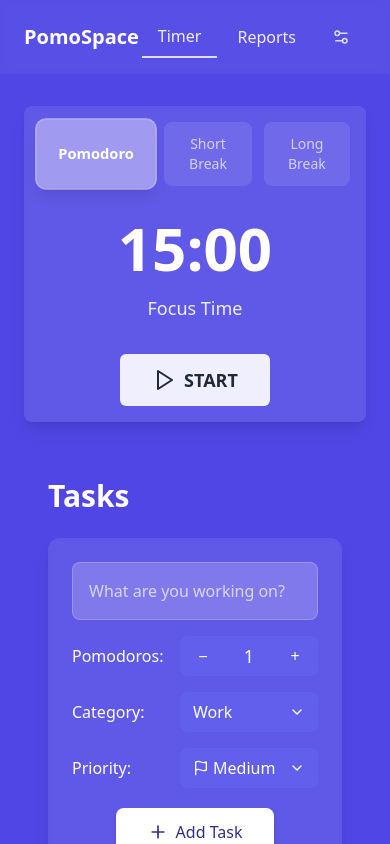
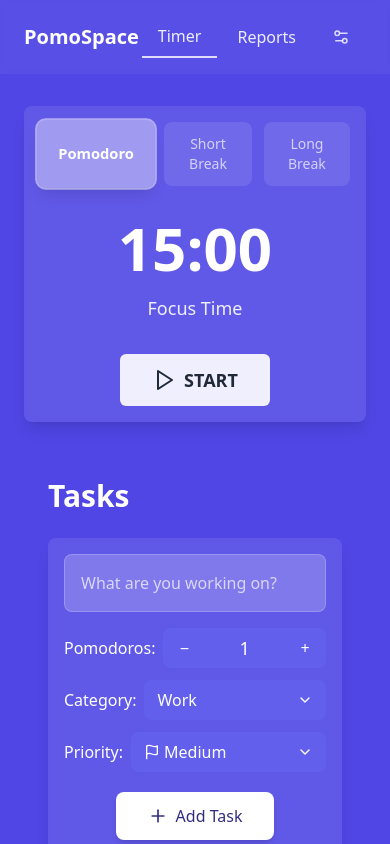
Before and after one commit to JS-qwerty/pomospace, a React (Vite) app: page / in a window 390 px wide. Shown: the top 844 px of the page. Built offline with nearby package versions, Linux system fonts and the light colour scheme.

Commit message:
Perfect task box width match with timer box, improve responsive form controls

```diff
--- a/src/components/TaskList.tsx
+++ b/src/components/TaskList.tsx
@@ -188,7 +188,7 @@ export const TaskList: React.FC<TaskListProps> = ({
       </h2>
 
       {/* Task Input Form - Now in a container box similar to timer */}
-      <div className="mb-8 bg-white/10 backdrop-blur-sm rounded-xl p-6 shadow-lg max-w-md mx-auto">
+      <div className="w-full bg-white/10 backdrop-blur-sm rounded-lg p-4 sm:p-6 shadow-lg mb-8 mx-auto">
         <div className="relative mb-4">
           <input
             type="text"
@@ -200,22 +200,22 @@ export const TaskList: React.FC<TaskListProps> = ({
           />
         </div>
 
-        <div className="grid grid-cols-1 sm:grid-cols-2 md:grid-cols-3 gap-4 sm:gap-3 mb-4">
+        <div className="grid grid-cols-1 sm:grid-cols-2 md:grid-cols-3 gap-3 mb-4">
           {/* Pomodoro Counter */}
           <div className="flex items-center">
-            <span className="text-white mr-2 w-[100px] sm:w-auto">Pomodoros:</span>
-            <div className="inline-flex items-center justify-between bg-indigo-500/50 border border-indigo-500/40 rounded-lg h-10 flex-1 max-w-[180px] px-1 sm:px-0">
+            <span className="text-white mr-2 whitespace-nowrap">Pomodoros:</span>
+            <div className="inline-flex items-center justify-between bg-indigo-500/50 border border-indigo-500/40 rounded-lg h-10 flex-1 max-w-[180px] px-1">
               <button
-                className="w-9 sm:w-8 h-9 sm:h-10 flex items-center justify-center text-white hover:bg-indigo-500/60 active:bg-indigo-500/80 transition-all duration-150 rounded-lg sm:rounded-l-lg sm:rounded-r-none"
+                className="w-8 h-10 flex items-center justify-center text-white hover:bg-indigo-500/60 active:bg-indigo-500/80 transition-all duration-150 rounded-l-lg"
                 onClick={() => setEstimatedPomodoros(Math.max(1, estimatedPomodoros - 1))}
               >
                 −
               </button>
-              <span className="w-9 sm:w-8 h-9 sm:h-10 flex items-center justify-center text-white text-lg font-medium">
+              <span className="w-8 h-10 flex items-center justify-center text-white text-lg font-medium">
                 {estimatedPomodoros}
               </span>
               <button
-                className="w-9 sm:w-8 h-9 sm:h-10 flex items-center justify-center text-white hover:bg-indigo-500/60 active:bg-indigo-500/80 transition-all duration-150 rounded-lg sm:rounded-r-lg sm:rounded-l-none"
+                className="w-8 h-10 flex items-center justify-center text-white hover:bg-indigo-500/60 active:bg-indigo-500/80 transition-all duration-150 rounded-r-lg"
                 onClick={() => setEstimatedPomodoros(estimatedPomodoros + 1)}
               >
                 +
@@ -224,12 +224,12 @@ export const TaskList: React.FC<TaskListProps> = ({
           </div>
 
           {/* Category selector */}
-          <div className="flex items-center justify-start">
-            <span className="text-white mr-2 w-[100px] sm:w-auto">Category:</span>
-            <div className="relative flex-grow max-w-xs">
+          <div className="flex items-center">
+            <span className="text-white mr-2 whitespace-nowrap">Category:</span>
+            <div className="relative flex-grow">
               <button
                 onClick={() => setShowCategorySelect(!showCategorySelect)}
-                className="flex items-center bg-indigo-500/50 border border-indigo-500/40 px-3 py-0 rounded-lg text-white hover:bg-indigo-500/60 transition-colors duration-200 justify-between h-10 w-full"
+                className="flex items-center bg-indigo-500/50 border border-indigo-500/40 px-3 rounded-lg text-white hover:bg-indigo-500/60 transition-colors duration-200 justify-between h-10 w-full"
               >
                 <span className="truncate">{selectedCategory}</span>
                 <ChevronDownIcon size={16} className="ml-1 flex-shrink-0 transition-transform duration-200" style={{ transform: showCategorySelect ? 'rotate(180deg)' : 'rotate(0deg)' }} />
@@ -257,12 +257,12 @@ export const TaskList: React.FC<TaskListProps> = ({
           </div>
 
           {/* Priority selector */}
-          <div className="flex items-center justify-start">
-            <span className="text-white mr-2 w-[100px] sm:w-auto">Priority:</span>
-            <div className="relative flex-grow max-w-xs">
+          <div className="flex items-center">
+            <span className="text-white mr-2 whitespace-nowrap">Priority:</span>
+            <div className="relative flex-grow">
               <button
                 onClick={() => setShowPrioritySelect(!showPrioritySelect)}
-                className="flex items-center bg-indigo-500/50 border border-indigo-500/40 px-3 py-0 rounded-lg text-white hover:bg-indigo-500/60 transition-colors duration-200 justify-between h-10 w-full"
+                className="flex items-center bg-indigo-500/50 border border-indigo-500/40 px-3 rounded-lg text-white hover:bg-indigo-500/60 transition-colors duration-200 justify-between h-10 w-full"
               >
                 <div className="flex items-center overflow-hidden">
                   <FlagIcon size={16} className="mr-1 flex-shrink-0" />
```
